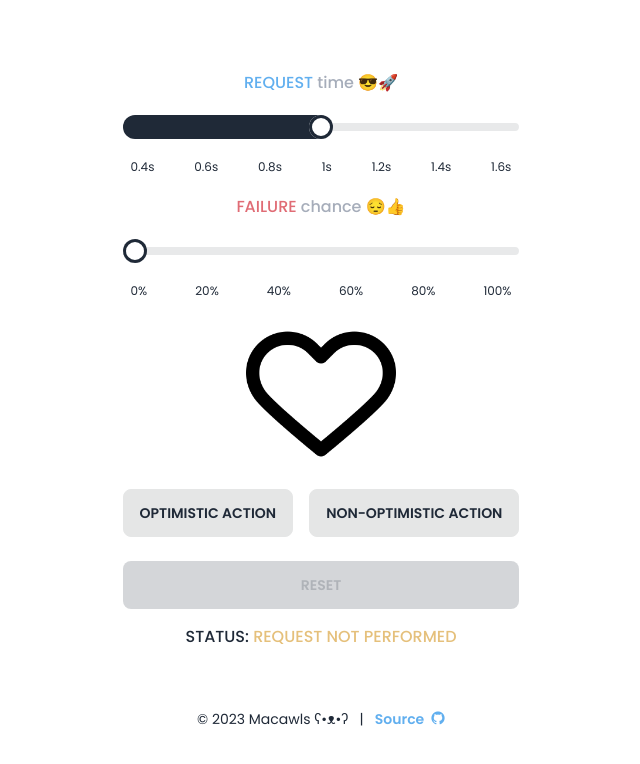
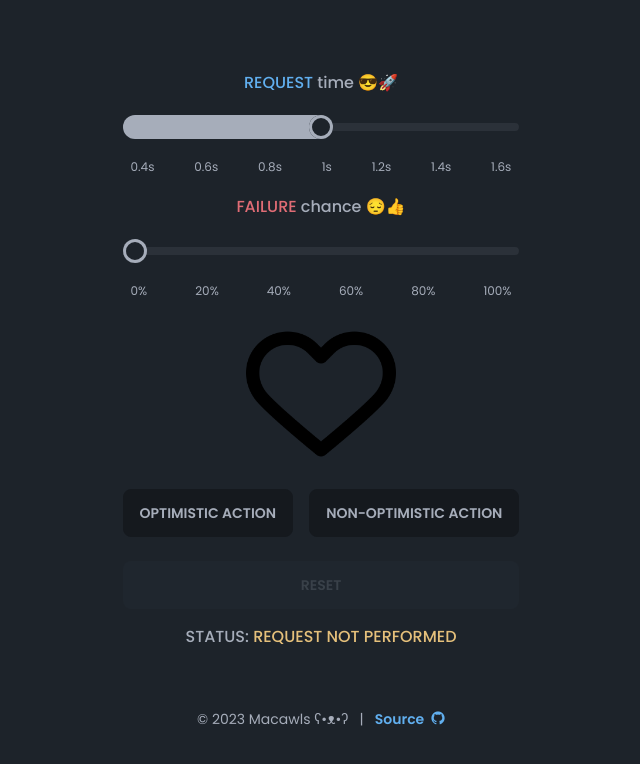
Before and after one commit to Macawls/optimistic-update-demo, a Vue app: page /#/ in a window 1280 px wide. Shown: the top 764 px of the page, without its empty margins (319-959 px from the left). Built offline with nearby package versions, Linux system fonts and the light colour scheme.

Commit message:
fix theme

```diff
--- a/index.html
+++ b/index.html
@@ -1,5 +1,6 @@
 <!DOCTYPE html>
 <html lang="en">
+<html data-theme="dark"></html>
 
 <head>
   <meta charset="UTF-8" />
--- a/tailwind.config.js
+++ b/tailwind.config.js
@@ -9,4 +9,7 @@ module.exports = {
   plugins: [
     require("daisyui")
   ],
+  daisyui: {
+    themes: ["dark"],
+  },
 }
```
